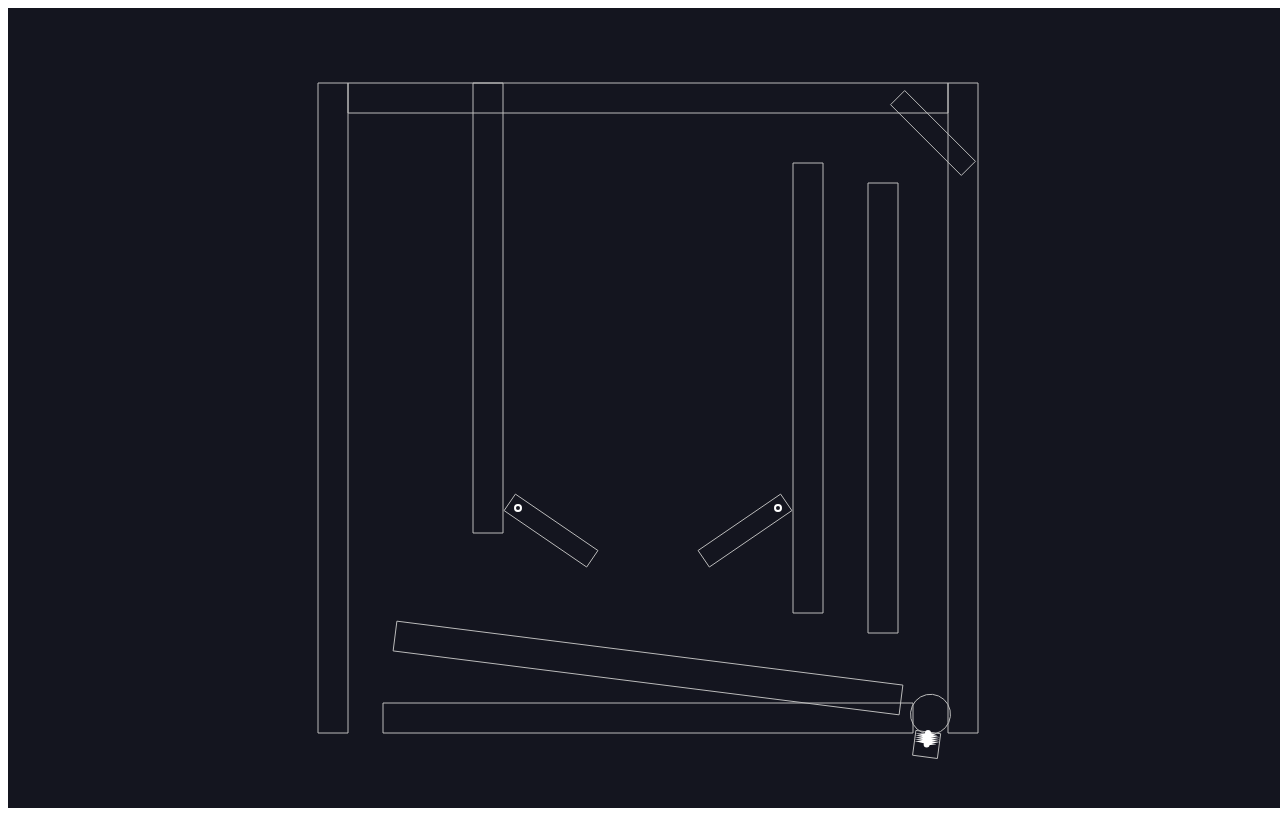
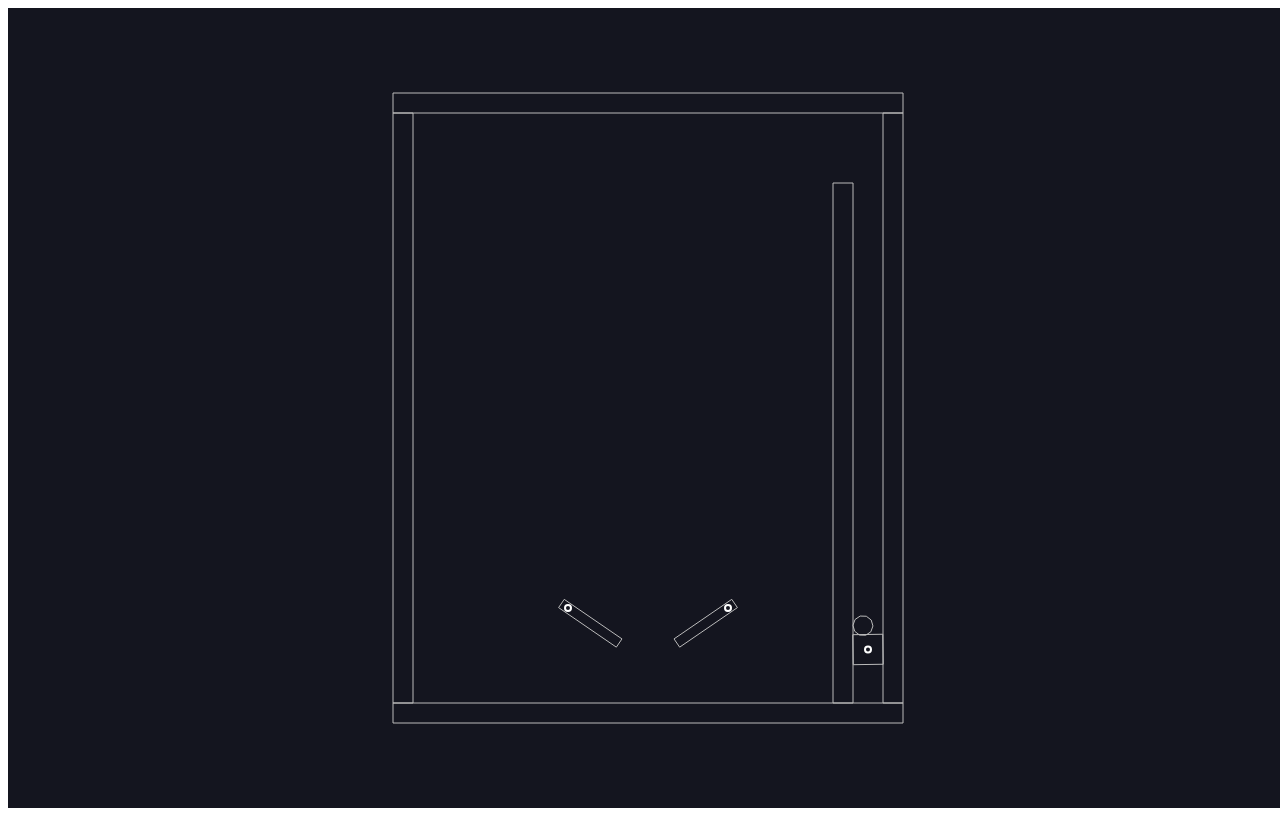
Before and after one commit to RandyHRus/Pinball, a plain HTML site: page src/index.html in a window 1280 px wide. Drawn offline with Linux system fonts and the light colour scheme.

Commit message:
Improvements to flippers, slingshot

```diff
--- /dev/null
+++ b/src/flipper.js
@@ -0,0 +1,25 @@
+FLIPPER_LENGTH = 70;
+FLIPPER_WIDTH = 10;
+
+function constructFlipper(gridPos, reverse) {
+    console.log(calculateWorldPos(gridPos));
+    console.log({x: (reverse? 1 : -1) * (FLIPPER_LENGTH/2 - 8), y:0});
+    let flipperBody = Matter.Bodies.rectangle(0, 0, FLIPPER_LENGTH, FLIPPER_WIDTH)
+    let flipperPivot = Matter.Constraint.create({
+        bodyA: flipperBody,
+        pointB: calculateWorldPos(gridPos),
+        pointA: {x: (reverse? 1 : -1) * (FLIPPER_LENGTH/2 - 8), y:0},
+        length: 0,
+        stiffness: 1
+    })
+
+    let flipper = {
+        body: flipperBody,
+        pivot: flipperPivot,
+        state: "rest",
+        keyDown: false,
+        flip: reverse? -1 : 1
+    }
+
+    return [flipper, flipperPivot];
+}
--- /dev/null
+++ b/src/gameBoard.js
@@ -0,0 +1,173 @@
+let GRID_SIZE = 10;
+let BALL_RADIUS = 1 * GRID_SIZE;
+
+let objects = [];
+let constraints = [];
+
+
+function calculateWorldPos(gridPos) {
+    return {
+        x: window.innerWidth/2 + (gridPos.x * GRID_SIZE),
+        y: window.innerHeight/2 - (gridPos.y * GRID_SIZE)
+    }
+}
+
+function createRectangle(bottomLeft, topRight) {
+
+    gridCenterX = (topRight.x + bottomLeft.x)/2;
+    gridCenterY = (topRight.y + bottomLeft.y)/2
+    let worldPos = calculateWorldPos({x: gridCenterX, y: gridCenterY});
+
+    let body = Matter.Bodies.rectangle(
+        worldPos.x, //pos x
+        worldPos.y, //pos y
+        (Math.abs(topRight.x - bottomLeft.x)+1) * GRID_SIZE, //size x
+        (Math.abs(topRight.y - bottomLeft.y)+1) * GRID_SIZE, //size y
+        {isStatic: true}
+    );
+
+    Matter.World.add(engine.world, body);
+
+    objects.push({
+        body: body,
+        gridPos: {
+            x: gridCenterX,
+            y: gridCenterY
+        }
+    });
+
+    return body;
+}
+
+function createBodyFromVertices(gridPos, vertexSets) {
+
+    let body = Matter.Bodies.fromVertices(calculateWorldPos(gridPos), vertexSets);
+
+    Matter.World.add(engine.world, body);
+
+    objects.push({
+        body: body,
+        gridPos: gridPos
+    })
+
+    return body;
+}
+
+function createBall() {
+
+    let gridPos = {
+        x: 22,
+        y: 20
+    }
+
+    let worldPos = calculateWorldPos(gridPos);
+    let body = Matter.Bodies.circle(worldPos.x, worldPos.y, BALL_RADIUS, {
+        restitution: 0.6 //make ball bounce
+    });
+
+    objects.push({
+        body: body,
+        gridPos: gridPos
+    })
+
+    Matter.World.add(engine.world, body);
+
+    return body;
+}
+
+function createSling() {
+    let worldPos = calculateWorldPos(slingGridPosition);
+    let slingBumper = Matter.Bodies.rectangle(
+        worldPos.x, //pos x
+        worldPos.y, //pos y
+        3 * GRID_SIZE, //size x
+        3 * GRID_SIZE, //size y
+    )
+    let slingString = Matter.Constraint.create({
+        pointB: worldPos,
+        bodyA: slingBumper,
+        stiffness: CHARGE_DEFAULT_STIFFNESS,
+        length: 0,
+        damping: 0
+    })
+
+    objects.push({
+        body: slingBumper,
+        gridPos: slingGridPosition
+    })
+
+    constraints.push({
+        body: slingString,
+        gridPos: slingGridPosition
+    })
+
+    Matter.World.add(engine.world, [slingBumper, slingString]);
+
+    return [slingBumper, slingString];
+}
+
+function createFlippers() {
+    let [leftFlipper, leftFlipperPivot] = constructFlipper({x:-8, y: -20}, false);
+    let [rightFlipper, rightFlipperPivot] = constructFlipper({x:8, y: -20}, true);
+
+    Matter.World.add(engine.world, [leftFlipper.body, rightFlipper.body, leftFlipperPivot, rightFlipperPivot]);
+
+    objects.push({
+        body: leftFlipper.body,
+        gridPos: {x:-8, y: -20}
+    })
+
+    constraints.push({
+        body: leftFlipperPivot,
+        gridPos: {x:-8, y: -20}
+    })
+
+    objects.push({
+        body: rightFlipper.body,
+        gridPos: {x:8, y: -20}
+    })
+
+    constraints.push({
+        body: rightFlipperPivot,
+        gridPos: {x:8, y: -20}
+    })
+
+    return [leftFlipper, rightFlipper];
+}
+
+function drawBoard() {
+
+    createRectangle({x:-25,y:-30},{x:25,y:-31}); //ground
+    createRectangle({x:-25,y:30},{x:25,y:31}); //ceiling
+    createRectangle({x:-24,y:-29},{x:-25,y:29}); //leftWall
+    createRectangle({x:24,y:-29},{x:25,y:29}); //rightWall
+    createRectangle({x:19,y:-29},{x:20,y:22}); //holder
+    createBall(); //ball
+    //createBodyFromVertices();
+
+    let [slingBumper, slingString] = createSling();
+    let [leftFlipper, rightFlipper] = createFlippers();
+
+    reposition();
+
+    return [
+        leftFlipper,
+        rightFlipper,
+        slingBumper,
+        slingString
+    ];
+}
+
+function reposition() {
+
+    render.canvas.width = window.innerWidth;
+    render.canvas.height = window.innerHeight;
+
+    for (let o of objects) {
+        Matter.Body.setPosition(o.body, calculateWorldPos(o.gridPos))
+    }
+
+    for (let c of constraints) {
+        c.body.pointB = calculateWorldPos(c.gridPos);
+    }
+}
--- a/src/index.html
+++ b/src/index.html
@@ -5,127 +5,36 @@
   </head>
   <body>
     <script src="matter.js" type="text/javascript"></script>
+    <script src="gameBoard.js" type="text/javascript"></script>
+    <script src="flipper.js" type="text/javascript"></script>
     <script>
         let engine = Matter.Engine.create();
 
-        engine.gravity.y = 1;
+        FLIPPER_ANGLE_UP = Math.PI * -0.19;
+        FLIPPER_ANGLE_DOWN = Math.PI * 0.19;
+        FLIPPER_SPEED = 0.3;
+        FLIPPER_OFFSET = 130;
+
+        CHARGE_SPEED = 0.05;
+        CHARGE_TARGET_STIFFNESS = 0.0001;
+        CHARGE_DEFAULT_STIFFNESS = 0.125;
+
+        let charging = false;
+        let charge_amount = 0;
 
         let render = Matter.Render.create({
             element: document.body,
             engine: engine
         });
 
-        FLIPPER_ANGLE_UP = Math.PI * -0.19;
-        FLIPPER_ANGLE_DOWN = Math.PI * 0.19;
-        FLIPPER_SPEED = 0.3;
-        FLIPPER_LENGTH = 100;
-        FLIPPER_WIDTH = 20;
-        FLIPPER_OFFSET = 130;
+        let slingGridPosition = {x: 22, y: -24}
 
-        EDGE_WIDTH = 30;
-        BOARD_WIDTH = 600;
-        BOARD_HEIGHT = 650;
-
-        RAMP_ANGLE = Math.PI * 0.04
-
-        BALL_RADIUS = 20;
-
-        CHARGE_LENGTH = 200;
-
-        let ground = Matter.Bodies.rectangle(0,0, BOARD_WIDTH-70,EDGE_WIDTH, {isStatic: true});
-        let ceiling = Matter.Bodies.rectangle(0,0,BOARD_WIDTH,EDGE_WIDTH, {isStatic: true});
-        let leftWall = Matter.Bodies.rectangle(0,0,EDGE_WIDTH,BOARD_HEIGHT, {isStatic: true});
-        let rightWall = Matter.Bodies.rectangle(0,0,EDGE_WIDTH,BOARD_HEIGHT, {isStatic: true});
-        let ramp = Matter.Bodies.rectangle(0,0,BOARD_WIDTH-90,EDGE_WIDTH, {isStatic: true});
-
-        let curve = Matter.Bodies.rectangle(0,0,100,20, {isStatic: true});
-
-        let holder = Matter.Bodies.rectangle(0,0,EDGE_WIDTH,BOARD_HEIGHT-200, {isStatic: true});
-        let holder2 = Matter.Bodies.rectangle(0,0,EDGE_WIDTH,BOARD_HEIGHT-200, {isStatic: true});
-        let holder3 = Matter.Bodies.rectangle(0,0,EDGE_WIDTH,BOARD_HEIGHT-200, {isStatic: true});
-
-        let ball = Matter.Bodies.circle(window.innerWidth/2+(BOARD_WIDTH/2)-(EDGE_WIDTH/2),300,BALL_RADIUS, {
-            restitution: 0.6 //make ball bounce
-        });
-
-        let slingBumper = Matter.Bodies.rectangle(0,0,25,25);
-        let slingShot = Matter.Constraint.create({
-            pointA: {x:0,y:0},
-            bodyB: slingBumper,
-            stiffness: 0.05,
-            length: 0,
-            damping: 0
-        })
-
-        let leftFlipperBody = Matter.Bodies.rectangle(0, 0, FLIPPER_LENGTH, FLIPPER_WIDTH)
-        let leftFlipper = {
-            body: leftFlipperBody,
-            pivot: Matter.Constraint.create({
-                bodyA: leftFlipperBody,
-                pointB: {x: window.innerWidth/2-FLIPPER_OFFSET , y: 500},
-                pointA: {x: -40, y:0},
-                length: 0,
-                stiffness: 1
-            }),
-            state: "rest",
-            keyDown: false,
-            flip: 1
-        }
-
-        let rightFlipperBody = Matter.Bodies.rectangle(0, 0, FLIPPER_LENGTH, FLIPPER_WIDTH);
-        let rightFlipper = {
-            body: rightFlipperBody,
-            pivot: Matter.Constraint.create({
-                bodyA: rightFlipperBody,
-                pointB: {x: window.innerWidth/2+FLIPPER_OFFSET , y: 500},
-                pointA: {x: 40, y:0},
-                length: 0,
-                stiffness: 1
-            }),
-            state: "rest",
-            keyDown: false,
-            flip: -1
-        }
-
-        let slingPosition = {
-            x: window.innerWidth/2 + (BOARD_WIDTH/2) - 20,
-            y: window.innerHeight/2 + (BOARD_HEIGHT/2)
-        }
-
-
-        //Set flipper angles
-        Matter.Body.setAngle(leftFlipper.body, FLIPPER_ANGLE_DOWN);
-        Matter.Body.setAngle(rightFlipper.body, -FLIPPER_ANGLE_DOWN);
-
-        //Set ramp angle
-        Matter.Body.setAngle(ramp, RAMP_ANGLE);
-
-        function reposition() {
-            render.canvas.width = window.innerWidth;
-            render.canvas.height = window.innerHeight;
-
-            Matter.Body.setPosition(ground, {x: window.innerWidth/2, y: (window.innerHeight/2)+(BOARD_HEIGHT/2)-(EDGE_WIDTH/2)});
-            Matter.Body.setPosition(ceiling, {x: window.innerWidth/2, y: (window.innerHeight/2)-(BOARD_HEIGHT/2)+(EDGE_WIDTH/2)});
-            Matter.Body.setPosition(leftWall, {x: window.innerWidth/2-(BOARD_WIDTH/2)-(EDGE_WIDTH/2), y: window.innerHeight/2});
-            Matter.Body.setPosition(rightWall, {x: window.innerWidth/2+(BOARD_WIDTH/2)+(EDGE_WIDTH/2), y: window.innerHeight/2});
-
-            Matter.Body.setPosition(leftFlipper.body, {x: window.innerWidth/2-FLIPPER_OFFSET, y: 500});
-            //Matter.Body.setPosition(leftFlipperPivot, {x: window.innerWidth/2-FLIPPER_OFFSET, y: 500});
-
-            Matter.Body.setPosition(rightFlipper.body, {x: window.innerWidth/2+FLIPPER_OFFSET, y: 500});
-
-            Matter.Body.setPosition(ramp, {x: window.innerWidth/2, y: (window.innerHeight/2)+(BOARD_HEIGHT/2)-(EDGE_WIDTH/2)-50});
-
-            Matter.Body.setPosition(holder, {x: window.innerWidth/2+(BOARD_WIDTH/2)-(EDGE_WIDTH/2)-(BALL_RADIUS*2)-10, y: window.innerHeight/2});
-            Matter.Body.setPosition(holder2, {x: window.innerWidth/2+(BOARD_WIDTH/2)-140, y: window.innerHeight/2-20});
-            Matter.Body.setPosition(holder3, {x: window.innerWidth/2-(BOARD_WIDTH/2)+140, y: window.innerHeight/2-100});
-
-            Matter.Body.setPosition(slingBumper, slingPosition);
-            slingShot.pointA = slingPosition;
-
-            Matter.Body.setAngle(curve, Math.PI * 0.25);
-            Matter.Body.setPosition(curve, {x: window.innerWidth/2+(BOARD_WIDTH/2)-(EDGE_WIDTH/2), y: window.innerHeight/2 - (BOARD_HEIGHT/2)+50});
-        }
+        let [
+            leftFlipper,
+            rightFlipper,
+            slingBumper,
+            slingString
+        ] = drawBoard();
 
         update();
 
@@ -168,27 +77,19 @@
                 }
             }
 
+            if (charging) {
+                console.log(charge_amount)
+                charge_amount -= CHARGE_SPEED;
+                if (charge_amount < CHARGE_TARGET_STIFFNESS) {
+                    charge_amount = CHARGE_TARGET_STIFFNESS;
+                }
+                slingString.stiffness = charge_amount;
+            }
+
             requestAnimationFrame(function() {
                 update();
             })
         }
-
-        let shooting = false;
-
-        function shootBall() {
-            if (shooting) {
-                return;
-            }
-            else {
-                shooting = true;
-                Matter.Body.setPosition(slingBumper, {x: slingPosition.x, y: slingPosition.y+300});
-                setTimeout(function() {shooting=false}, 1000)
-            }
-        }
-
-        window.addEventListener("resize", function(){
-            reposition();
-        });
 
         window.addEventListener("keydown", event => {
             if (event.keyCode == 65) { //Left
@@ -196,37 +97,27 @@
             } else if (event.keyCode == 68) { //right
                 rightFlipper.keyDown = true;
             } else if (event.keyCode == 82) { //r
-                shootBall();
+                if (!charging) {
+                    charge_amount = slingString.stiffness;
+                    charging = true;
+                }
             }
         });
 
         window.addEventListener("keyup", event => {
-
             if (event.keyCode == 65) { //Left
                 leftFlipper.keyDown = false;
             } else if (event.keyCode == 68) { //right
                 rightFlipper.keyDown = false;
+            } else if (event.keyCode == 82) { //r
+                slingString.stiffness = CHARGE_DEFAULT_STIFFNESS;
+                charging = false;
             }
         });
 
-        reposition();
-
-        /*
-        * Mouse
-        */
-        let mouse = Matter.Mouse.create(render.canvas);
-        let mouseConstraint = Matter.MouseConstraint.create(engine, {
-            mouse: mouse,
-            constraint: {
-                render: {visible: false}
-            }
-        })
-        render.mouse = mouse;
-
-        /*
-        * Render
-        */
-        Matter.World.add(engine.world, [ball,ground,leftWall,rightWall,ceiling,mouseConstraint,slingBumper, slingShot,ramp,holder, holder2, holder3, curve, leftFlipper.body, leftFlipper.pivot, rightFlipper.body, rightFlipper.pivot]);
+        window.addEventListener("resize", function(){
+            reposition();
+        });
 
         Matter.Runner.run(engine);
         Matter.Render.run(render);
```
Also changed, not shown: 1 other file.
